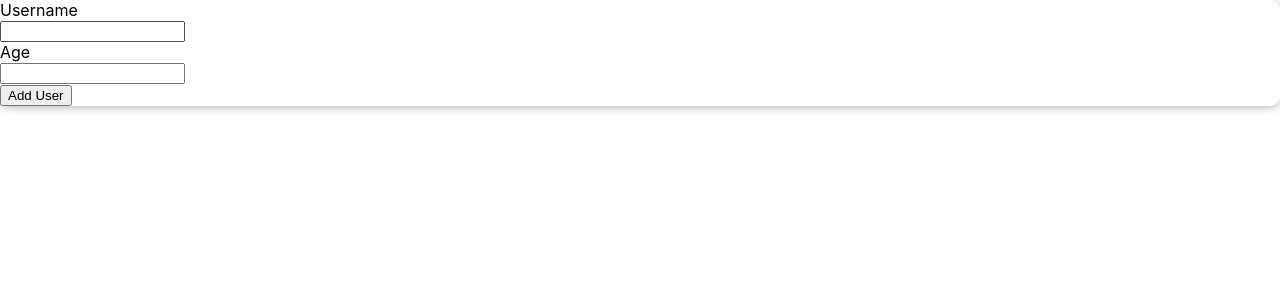
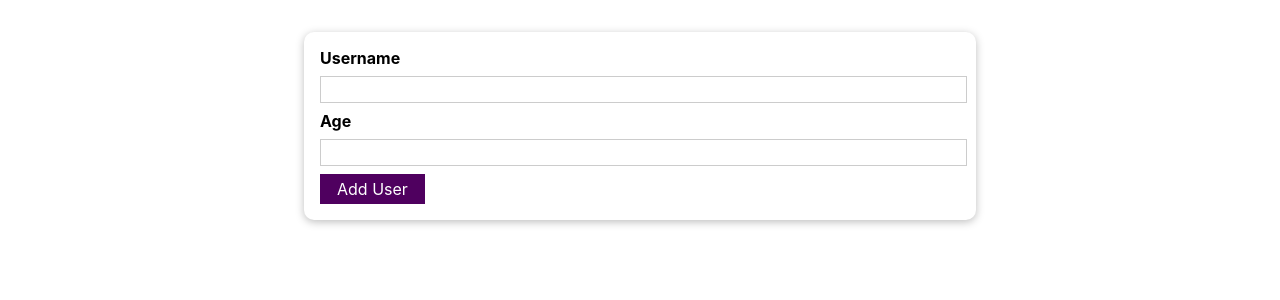
Before and after one commit to neilrrai/rivison-add-user-age, a React (Create React App) app: page / in a window 1280 px wide. Shown: the top 300 px of the page. Built offline with nearby package versions, Linux system fonts and the light colour scheme.

Commit message:
Revision Project - Collecting User Inputs

```diff
--- /dev/null
+++ b/src/components/UI/Button.css
@@ -0,0 +1,18 @@
+.button {
+  font: inherit;
+  border: 1px solid #4f005f;
+  background: #4f005f;
+  color: white;
+  padding: 0.25rem 1rem;
+  cursor: pointer;
+}
+
+.button:hover,
+.button:active {
+  background: #741188;
+  border-color: #741188;
+}
+
+.button:focus {
+  outline: none;
+}
--- a/src/components/UI/Button.jsx
+++ b/src/components/UI/Button.jsx
@@ -0,0 +1,12 @@
+import React from "react";
+import "./Button.css";
+
+const Button = (props) => {
+  return (
+    <button className="button" type={props.type}>
+      {props.children}
+    </button>
+  );
+};
+
+export default Button;
--- a/src/components/Users/AddUser.jsx
+++ b/src/components/Users/AddUser.jsx
@@ -1,27 +1,46 @@
-// Write your code below:
-import React from "react";
+import React, { useState } from "react";
 import Card from "../UI/Card";
+import Button from "../UI/Button";
+import "./AddUser.css";
 
-function AddUser() {
+const AddUser = () => {
+  const [entredUsername, setEntredUsername] = useState("");
+  const [entredAge, setEntredAge] = useState("");
   const addUserHandler = (event) => {
     event.preventDefault();
-    console.log(event.tar);
+    console.log(entredUsername, entredAge);
+    setEntredAge("");
+    setEntredUsername("");
   };
+  const nameInputHandler = (event) => {
+    // console.log(event.target.value);
+    setEntredUsername(event.target.value);
+  };
+  const ageInputhandler = (event) => {
+    setEntredAge(event.target.value);
+  };
+
   return (
-    <Card className={"input"}>
+    <Card className="input">
       <form onSubmit={addUserHandler}>
         <label htmlFor="username">Username</label>
-        <br />
-        <input id="username" type="text" name="username"></input>
-        <br />
+        <input
+          id="username"
+          type="text"
+          value={entredUsername}
+          onChange={nameInputHandler}
+        />
         <label htmlFor="age">Age</label>
-        <br />
-        <input id="age" type="number" name="age"></input>
-        <br />
-        <button type="submit">Add User</button>
+        <input
+          id="age"
+          type="number"
+          value={entredAge}
+          onChange={ageInputhandler}
+        />
+        <Button type="submit">Add User</Button>
       </form>
     </Card>
   );
-}
+};
 
 export default AddUser;
```
